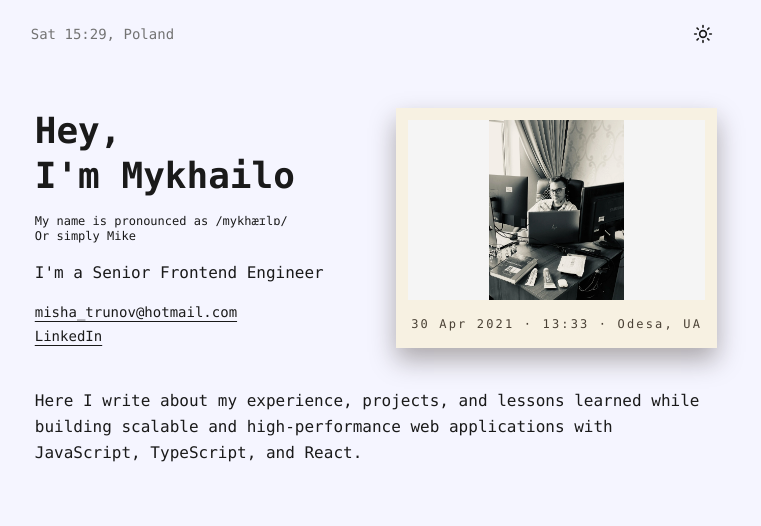
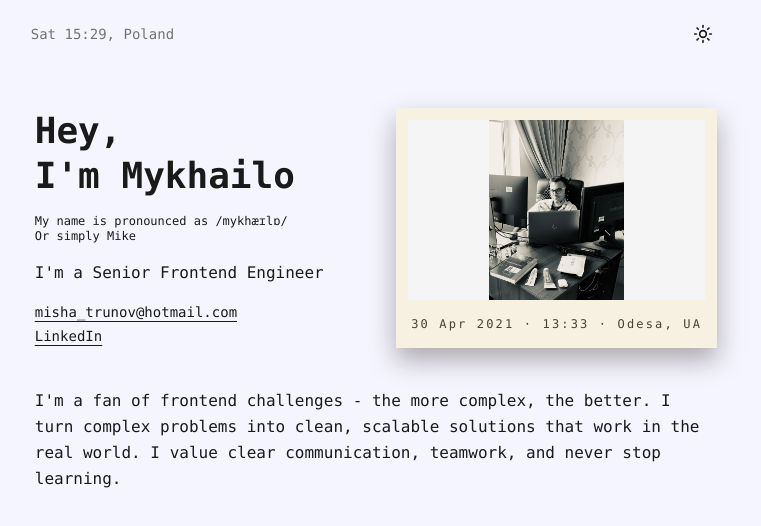
Before and after one commit to LazyMisha/mike-landing, a Next.js app: page / in a window 1280 px wide. Shown: the top 526 px of the page, without its empty margins (264-1025 px from the left). Built offline with nearby package versions, Linux system fonts and the light colour scheme.

Commit message:
feat: update InfoSection text with new about content (#12)

```diff
--- a/src/components/InfoSection.tsx
+++ b/src/components/InfoSection.tsx
@@ -4,9 +4,9 @@ export function InfoSection() {
   return (
     <section className="flex flex-col gap-3 px-5 pb-10">
       <Body className="max-w-[75ch]">
-        Here I write about my experience, projects, and lessons learned while
-        building scalable and high-performance web applications with JavaScript,
-        TypeScript, and React.
+        I&apos;m a fan of frontend challenges - the more complex, the better.
+        I turn complex problems into clean, scalable solutions that work in the real world.
+        I value clear communication, teamwork, and never stop learning.
       </Body>
     </section>
   );
```
